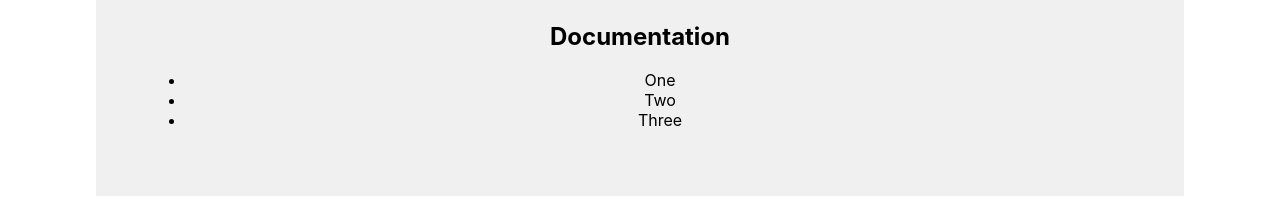
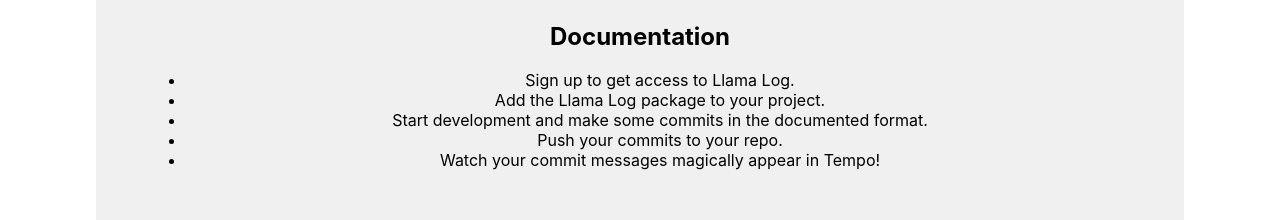
Before and after one commit to oomphinc/HD2024-Llama, a React (Create React App) app: page / in a window 1280 px wide. Shown: the part 990-1210 px from the top of the page. Built offline with nearby package versions, Linux system fonts and the light colour scheme; no server answers.

Commit message:
HACKLLAMA-1|15|Add some documentation

```diff
--- a/src/Welcome.js
+++ b/src/Welcome.js
@@ -40,9 +40,13 @@
         <section id="documentation" className="documentation">
           <h2>Documentation</h2>
           <ul>
-            <li>One</li>
-            <li>Two</li>
-            <li>Three</li>
+            <li>Sign up to get access to Llama Log.</li>
+            <li>Add the Llama Log package to your project.</li>
+            <li>
+              Start development and make some commits in the documented format.
+            </li>
+            <li>Push your commits to your repo.</li>
+            <li>Watch your commit messages magically appear in Tempo!</li>
           </ul>
         </section>
         <section id="call-to-action" className="call-to-action">
```
